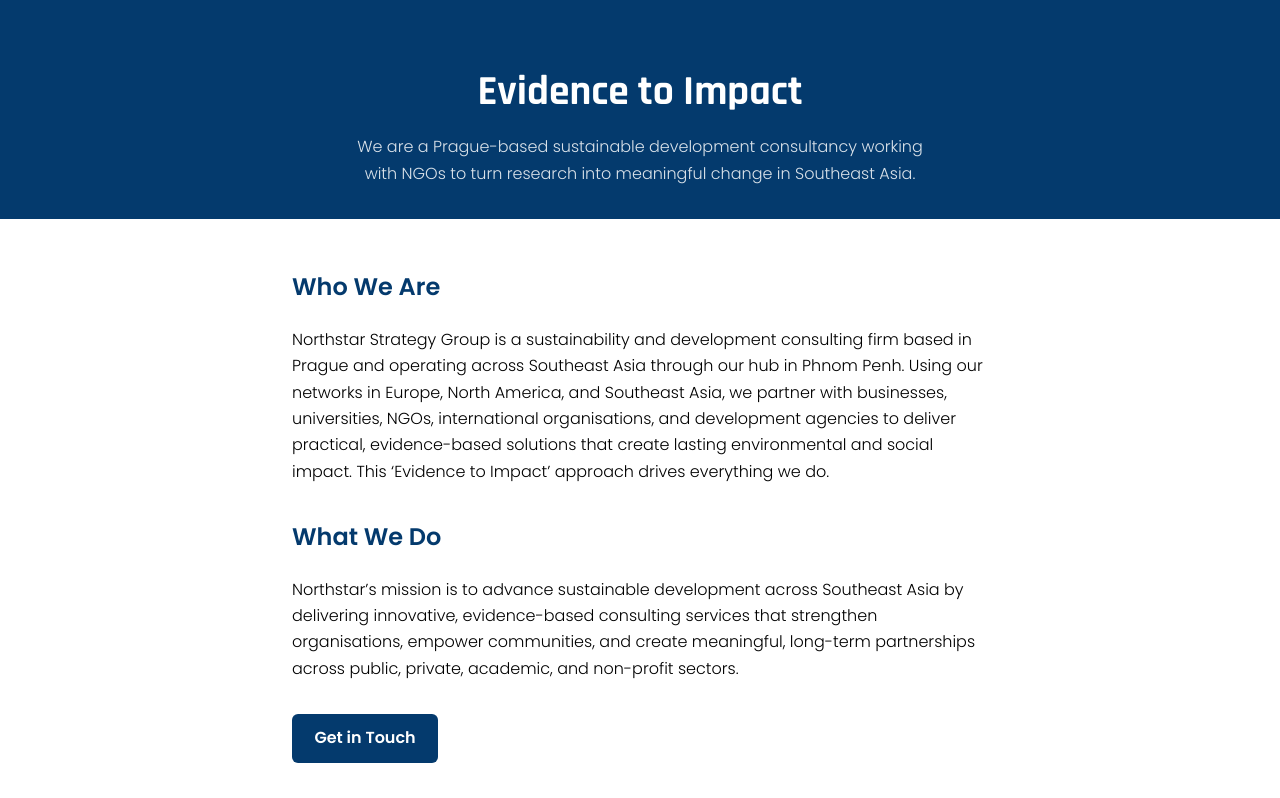
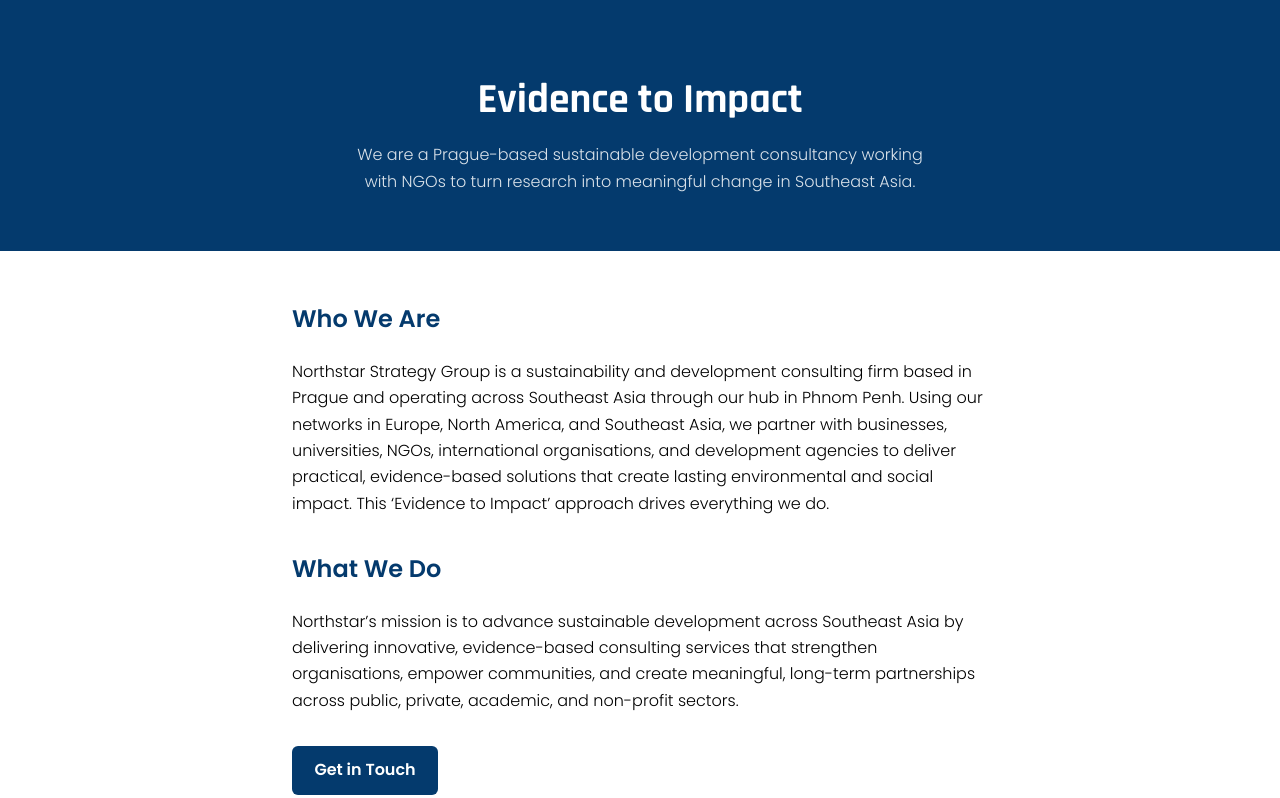
Before and after one commit to Benicio26/Northstar-Website, a plain HTML site: page index.html in a window 1280 px wide. Shown: the part 1067-1865 px from the top of the page. Drawn offline with Linux system fonts and the light colour scheme.

Commit message:
Add files via upload

```diff
--- a/style.css
+++ b/style.css
@@ -59,7 +59,7 @@
 .hero {
   background: var(--navy);
   color: var(--white);
-  padding: 2rem 2rem;
+  padding: 2.5rem 2rem 3.5rem;
   text-align: center;
 }
 
```
